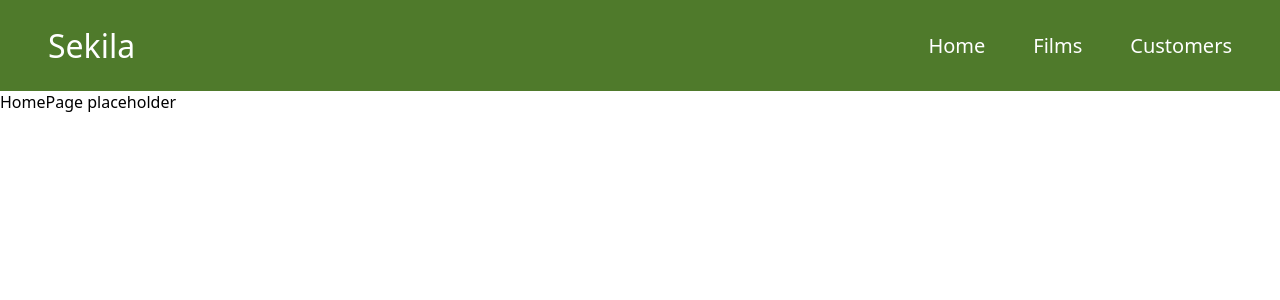
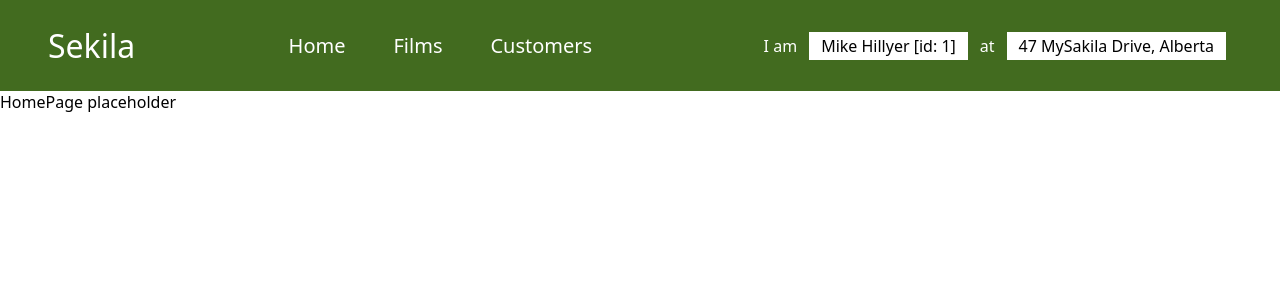
Before and after one commit to CapuchinoGaming/sakila_frontend, a React (Vite) app in the folder my-website/: page / in a window 1280 px wide. Shown: the top 300 px of the page. Built offline with nearby package versions, Linux system fonts and the light colour scheme.

Commit message:
Revert "style(navigation-bar): add dynamic color to navigation bar"
This reverts commit 327e0dbd45eb119670edb2151337efb631eaaa3e.

```diff
--- a/my-website/src/components/NavigationBar.jsx
+++ b/my-website/src/components/NavigationBar.jsx
@@ -1,24 +1,13 @@
 import Session from "./Session";
-import { useLocation, NavLink } from "react-router-dom";
+import { NavLink } from "react-router-dom";
 
 /*  Navigation Bar
     Positioned on top of all pages.
     It contains the "logo" and has links to the other pages. */
 function NavigationBar() {
-    const { pathname } = useLocation();
-    let navStyle = { backgroundColor: "red" };
-
-    if (pathname == "/") {
-        navStyle = { backgroundColor: "#4F7A2B" };
-    } else if (pathname == "/films") {
-        navStyle = { backgroundColor: "#2F6FA8" };
-    } else if (pathname == "/customers") {
-        navStyle = { backgroundColor: "#D3A53A" };
-    }
-
     return (
         <nav>
-            <div className="bar" style={navStyle}>
+            <div className="bar">
                 <div className="logo">Sekila</div>
 
                 <ul className="links">
@@ -32,6 +21,8 @@ function NavigationBar() {
                         Customers
                     </NavLink>
                 </ul>
+
+                <Session/>
             </div>
         </nav>
     )
```
